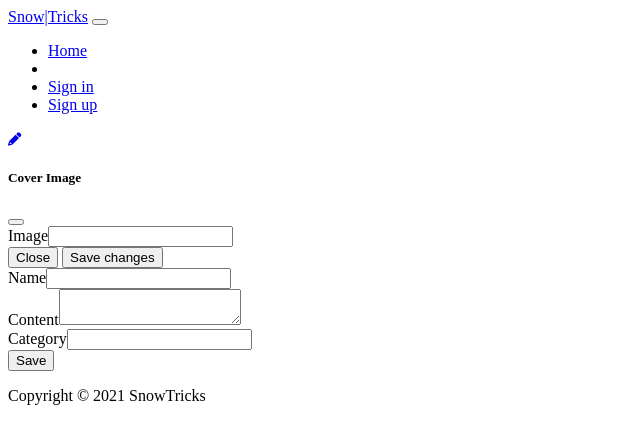
After one commit to PavelKlimovich/SnowTricks, a Symfony app: template templates/create.html.twig in a window 1280 px wide. The commit adds this page. Shown: the top 444 px of the page, without its empty margins (0-640 px from the left). Run offline with Twig, Linux system fonts and the light colour scheme; the template is opened without the code that fills it, so the values that code supplies are empty; form fields are guessed from the names that the template uses; some libraries are stand-ins or nearby versions.

Commit message:
snowtricks-009: Add create page.

```diff
--- a/src/Controller/RegistrationController.php
+++ b/src/Controller/RegistrationController.php
@@ -4,7 +4,7 @@ namespace App\Controller;
 
 use App\Entity\User;
 use App\Security\EmailVerifier;
-use App\Form\RegistrationFormType;
+use App\Form\RegistrationForm;
 use App\Repository\UserRepository;
 use App\Security\UserAuthenticator;
 use Symfony\Component\Mime\Address;
@@ -33,7 +33,7 @@ class RegistrationController extends AbstractController
     public function register(Request $request, UserPasswordHasherInterface $userPasswordHasher, UserAuthenticatorInterface $userAuthenticator, UserAuthenticator $authenticator, EntityManagerInterface $entityManager): Response
     {
         $user = new User();
-        $form = $this->createForm(RegistrationFormType::class, $user);
+        $form = $this->createForm(RegistrationForm::class, $user);
         $form->handleRequest($request);
 
         if ($form->isSubmitted() && $form->isValid()) {
--- a/src/Form/CommentFormType.php
+++ b/src/Form/CommentCreateForm.php
@@ -8,7 +8,7 @@ use Symfony\Component\Form\AbstractType;
 use Symfony\Component\Form\FormBuilderInterface;
 use Symfony\Component\OptionsResolver\OptionsResolver;
 
-class CommentFormType extends AbstractType
+class CommentCreateForm extends AbstractType
 {
     public function buildForm(FormBuilderInterface $builder, array $options): void
     {
@@ -16,7 +16,7 @@ class CommentFormType extends AbstractType
             'attr' => [
                 'class' => 'form-control'
             ]
-            ]);
+        ]);
     }
 
     public function configureOptions(OptionsResolver $resolver): void
--- a/src/Form/RegistrationFormType.php
+++ b/src/Form/RegistrationForm.php
@@ -14,7 +14,7 @@ use Symfony\Component\Form\Extension\Core\Type\EmailType;
 use Symfony\Component\Form\Extension\Core\Type\CheckboxType;
 use Symfony\Component\Form\Extension\Core\Type\PasswordType;
 
-class RegistrationFormType extends AbstractType
+class RegistrationForm extends AbstractType
 {
     public function buildForm(FormBuilderInterface $builder, array $options): void
     {
--- /dev/null
+++ b/templates/create.html.twig
@@ -0,0 +1,95 @@
+{% extends 'layouts/base.html.twig' %}
+
+{% block title %}SnowTricks{% endblock %}
+
+{% block body %}
+
+{{ form_start(TrickForm) }}
+    <header class="mb-auto container mt-3">
+        <div id="immm" class="justify-content-center text-bg-dark header-trick">
+            <div class="d-flex justify-content-end">
+                <div class="col-md-1 mt-2 bg-white text-center p-2">
+                    <div>
+                        <small class="p-3 icon"><a href="#" data-bs-toggle="modal" data-bs-target="#exampleModal"><i class="fa-solid fa-pencil"></i></a></small>
+                    </div>
+                </div>
+            </div>
+        </div>
+    </header>
+
+    <!-- Cover Image Modal -->
+    <div class="modal fade" id="exampleModal" tabindex="-1" aria-labelledby="exampleModalLabel" aria-hidden="true">
+        <div class="modal-dialog">
+            <div class="modal-content">
+                <div class="modal-header">
+                    <h5 class="modal-title" id="exampleModalLabel">Cover Image</h5>
+                    <button type="button" class="btn-close" data-bs-dismiss="modal" aria-label="Close"></button>
+                </div>
+                <div class="modal-body">
+                    {{ form_row(TrickForm.image) }}
+                </div>
+                <div class="modal-footer">
+                    <button type="button" class="btn btn-secondary" data-bs-dismiss="modal">Close</button>
+                    <button type="button" class="btn btn-primary" data-bs-dismiss="modal">Save changes</button>
+                </div>
+            </div>
+        </div>
+    </div>
+
+	<main class="container">
+		<div class="container px-4 py-5" id="custom-cards">
+            <div class="row py-5">
+                <div class="col-12">
+                    <div class="form-signin mt-5">
+                        {{ form_row(TrickForm.name) }}
+                        {{ form_row(TrickForm.content) }}
+                        {{ form_row(TrickForm.category) }}
+                    </div>
+                    <button type="submit" class="btn btn-lg btn-primary btn-block mt-4">Save</button>
+                </div>
+            </div>
+        </div>
+	</main>
+    {{ form_end(TrickForm) }}
+
+<script src="https://ajax.googleapis.com/ajax/libs/jquery/3.6.1/jquery.min.js"></script>
+<script type="text/javascript" >
+
+    function createThumbnail(sFile) {
+        var oReader = new FileReader();
+        oReader.addEventListener('load', function() {
+            document.getElementById('immm').style.backgroundImage ="url("+this.result+")" ;
+        }, false);
+
+        oReader.readAsDataURL(sFile);
+    }
+
+    function changeInputFil(oEvent){
+
+        var oInputFile = oEvent.currentTarget,
+            sName = oInputFile.name,
+            aFiles = oInputFile.files,
+            aAllowedTypes = ['png', 'jpg', 'jpeg', 'gif'],
+            imgType;
+
+        for (var i = 0 ; i < aFiles.length ; i++) {
+            imgType = aFiles[i].name.split('.');
+            imgType = imgType[imgType.length - 1];
+
+            if(aAllowedTypes.indexOf(imgType) != -1) {
+                createThumbnail(aFiles[i]);
+            }
+        }
+    }
+
+    document.addEventListener('DOMContentLoaded',function(){
+        console.log(document.forms['trick_create_form']);
+        var aFileInput = document.forms['trick_create_form'].querySelectorAll('[type=file]');
+        for(var k = 0; k < aFileInput.length;k++){
+            aFileInput[k].addEventListener('change', changeInputFil, false);
+        }
+    });
+
+</script>
+
+{% endblock %}
--- a/templates/layouts/base.html.twig
+++ b/templates/layouts/base.html.twig
@@ -33,8 +33,10 @@
                                 <a class="nav-link active" aria-current="page" href="{{ path('home') }}">Home</a>
                             </li>
                             <li class="nav-item">
-                                <a class="nav-link" href="#">Tricks</a>
                                 {% if is_granted('ROLE_USER') %}
+                                    <li class="nav-item">
+                                        <a class="nav-link" href="{{ path('create') }}">Add Trick</a>
+                                    </li>
                                     <li class="nav-item">
                                         <a class="nav-link" href="{{ path('app_logout') }}">Logout</a>
                                     </li>
--- a/templates/show.html.twig
+++ b/templates/show.html.twig
@@ -52,16 +52,16 @@ SnowTricks
             </div>
 
             {% if app.user and app.user.isVerified == true %}
-                {{ form_start(CommentFormType) }}
+                {{ form_start(CommentCreateForm) }}
                     <div class="mt-5 row p-4">
                         <div class="col-8">
-                            {{ form_row(CommentFormType.content) }}
+                            {{ form_row(CommentCreateForm.content) }}
                         </div>
                         <div class="col-4">
                             <button type="submit" class="btn btn-lg btn-primary mt-3">Leave a comment</button>
                         </div>
                     </div>
-                {{ form_end(CommentFormType) }}
+                {{ form_end(CommentCreateForm) }}
             {% endif %}
             <div class="row">
 
```
Also changed, not shown: src/Controller/HomeController.php (+40 -6 lines), src/Form/TrickCreateForm.php (renamed from src/Form/EditType.php, +3 -7 lines), src/Form/TrickEditForm.php (added, +66 -0 lines), templates/edit.html.twig (+6 -6 lines).
